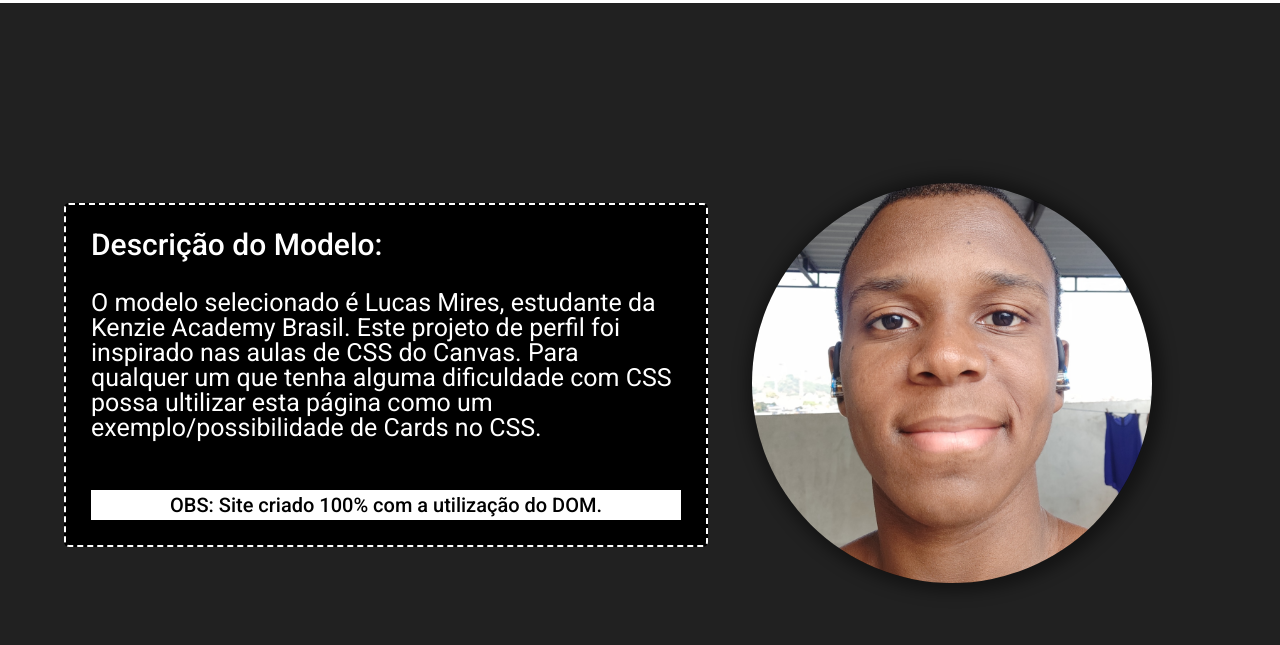
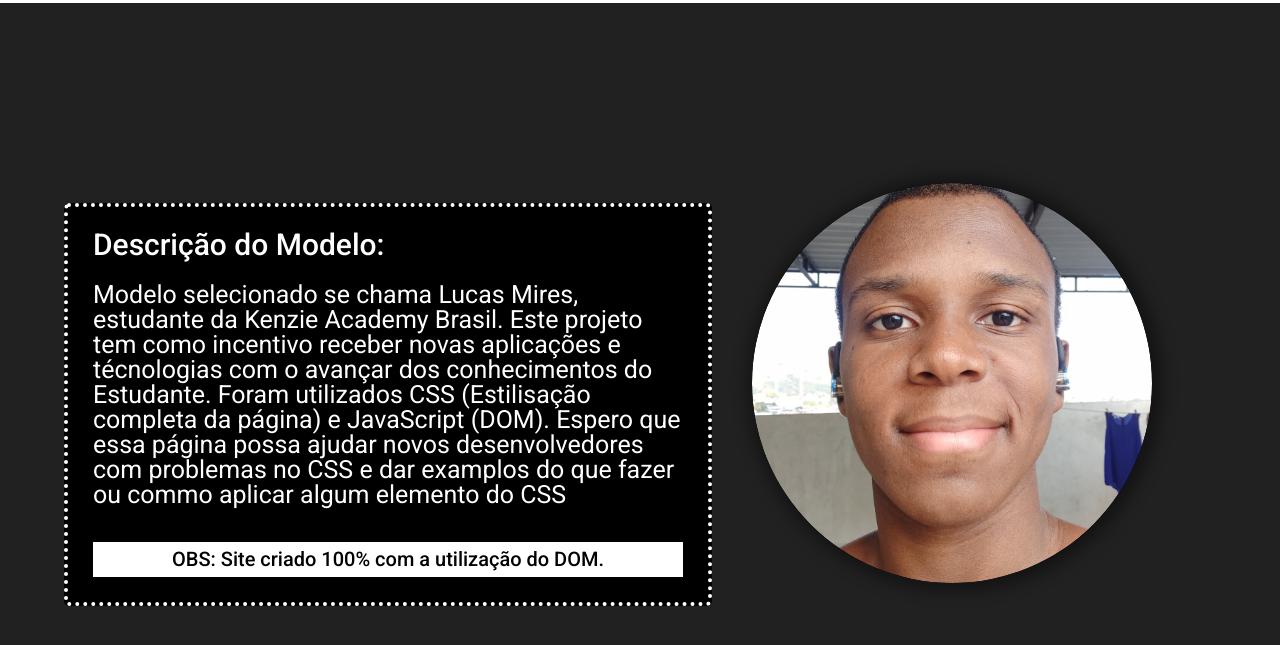
Before and after one commit to LucasMires/Profile_Website, a plain HTML site: page index.html in a window 1280 px wide. Shown: the part 47-692 px from the top of the page. Drawn offline with nearby package versions, Linux system fonts and the light colour scheme.

Commit message:
Finalizando Profile Website Sprint 2 (Por enquanto não vejo o que melhorar, então deixarei para a proxima semana), talvez eu inclua alguns Events a página.

```diff
--- a/source/css/style.css
+++ b/source/css/style.css
@@ -56,19 +56,31 @@ body {
 
 .imgCaixa {
     margin-top: 35px;
+    max-width: 400px;
+    max-height: 400px;
     width: 400px;
     height: 400px;
     box-shadow: 3px 1px 15px 8px rgba(0,0,0,0.40);
     border-radius: 50%;
     align-content: center;
     background-color: #000;
+    object-fit: cover;
+    overflow: hidden;
 }
+
+
 
 .imgCard {
     width: 100%;
     height: 100%;
     border-radius: 50%;
     object-fit: cover;
+    transition: 0.3s;
+
+}
+
+.imgCard:hover {
+    transform: scale(1.05);
 }
 
 .imgCaixa{
@@ -78,15 +90,18 @@ body {
 }
 
 .caixaDescription {
+
     width: 600px;
-    height: 300px;
+    height: 355px;
     margin-bottom: 10px;
     background-color: #000;
     border-radius: 5px;
-    border: 2px dashed #fff;
+    border: 4px dotted #fff;
     text-align: start;
     padding: 20px;
+    line-height: 25px;
 }
+
 
 .caixaDescription {
     position: absolute;
@@ -95,13 +110,16 @@ body {
     max-width: 100%;
 }
 
+.caixaDescription:hover {
+    border: 4px dashed #fff;
+}
+
 .description{
     display: flex;
     flex-direction: column;
-    gap: 20px;
+    gap: 15px;
     font-size: 25px;
     padding: 5px;
-    max-width: 100%;
     color: #fff;
 }
 
@@ -122,10 +140,7 @@ body {
     display: block;
     font-size: 20px;
     font-weight: 500;
-    margin-top: 30px;
+    margin-top: 20px;
     text-align: center;
 }
-
-
-
 /*---- Sessão Card Finalizado ----*/
--- a/source/js/script.js
+++ b/source/js/script.js
@@ -37,8 +37,9 @@ description.classList.add("description")
 profileModel.src = "./img/Pic Model.jpeg"
 profileModel.alt = "Model_Photo"
 
-description.innerText = "O modelo selecionado é Lucas Mires, estudante da Kenzie Academy Brasil. Este projeto de perfil foi inspirado nas aulas de CSS do Canvas. Para qualquer um que tenha alguma dificuldade com CSS possa ultilizar esta página como um exemplo/possibilidade de Cards no CSS."
+description.innerText = "Modelo selecionado se chama Lucas Mires, estudante da Kenzie Academy Brasil. Este projeto tem como incentivo receber novas aplicações e técnologias com o avançar dos conhecimentos do Estudante. Foram utilizados CSS (Estilisação completa da página) e JavaScript (DOM). Espero que essa página possa ajudar novos desenvolvedores com problemas no CSS e dar examplos do que fazer ou commo aplicar algum elemento do CSS"
 
+// "O modelo selecionado é Lucas Mires, estudante da Kenzie Academy Brasil. Este projeto de perfil foi inspirado nas aulas de CSS do Canvas. Para qualquer um que tenha alguma dificuldade com CSS possa ultilizar esta página como um exemplo/possibilidade de Cards no CSS."
 
 section.append(figure, divisoria)
 divisoria.append(description)
```
